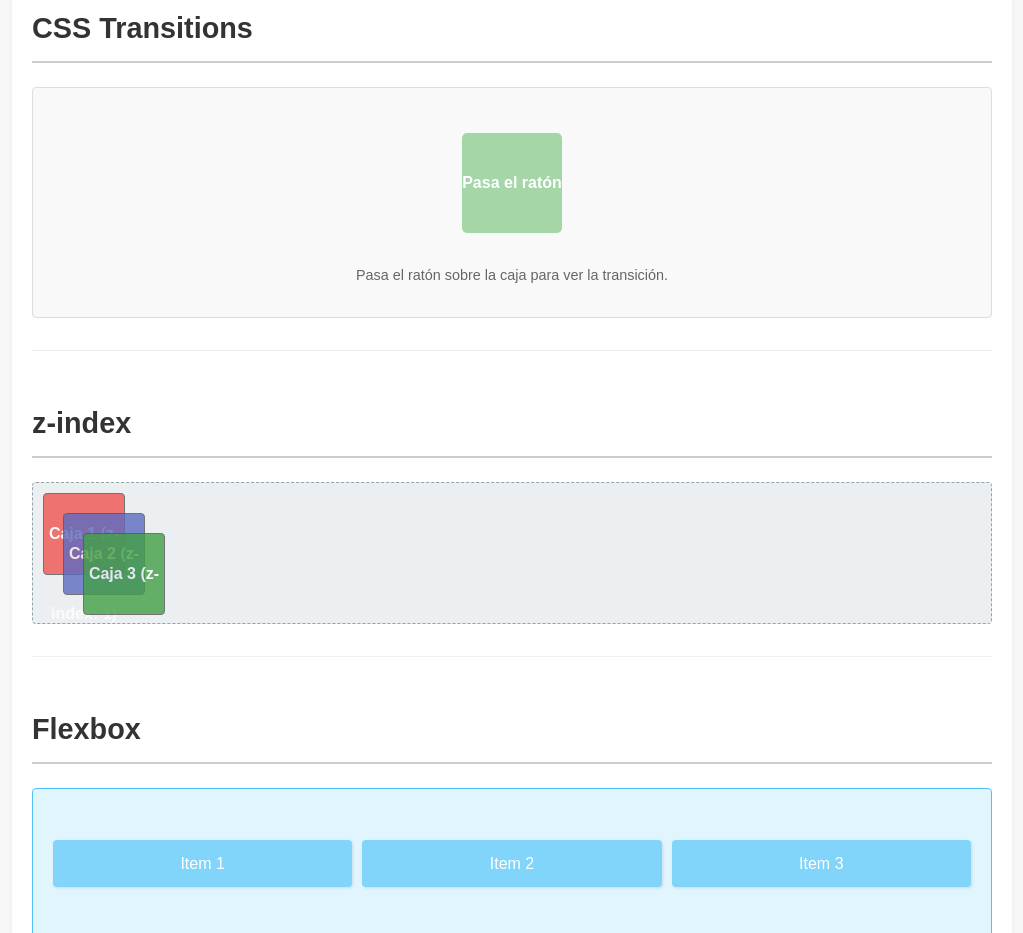
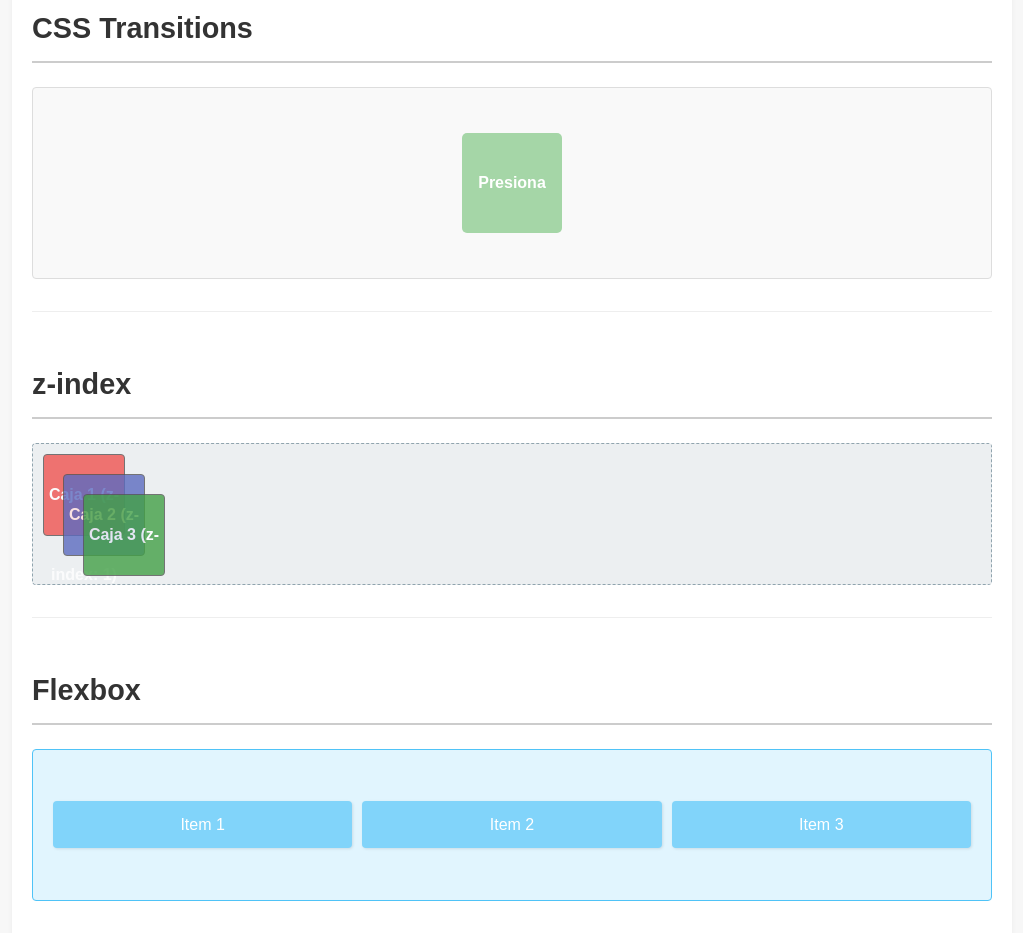
Before and after one commit to Paolam08/Ashley08, a plain HTML site: page index.html in a window 1280 px wide. Shown: the part 780-1713 px from the top of the page, without its empty margins (128-1151 px from the left). Drawn offline with Linux system fonts and the light colour scheme.

Commit message:
Update index.html

```diff
--- a/index.html
+++ b/index.html
@@ -131,11 +131,7 @@
             background-color: #4CAF50;
             transform: scale(1.1) rotate(5deg);
         }
-        .transition-container p {
-            text-align: center;
-            font-size: 0.9em;
-            color: #666;
-        }
+        /* Eliminamos .transition-container p */
 
 
         /* --- z-index Example --- */
@@ -267,9 +263,8 @@
         <section id="css-transitions">
             <h2>CSS Transitions</h2>
             <div class="example-container transition-container">
-                <div class="transition-example">Pasa el ratón</div>
-                <p>Pasa el ratón sobre la caja para ver la transición.</p>
-            </div>
+                <div class="transition-example">Presiona</div>
+                </div>
         </section>
 
         <section id="z-index">
```
